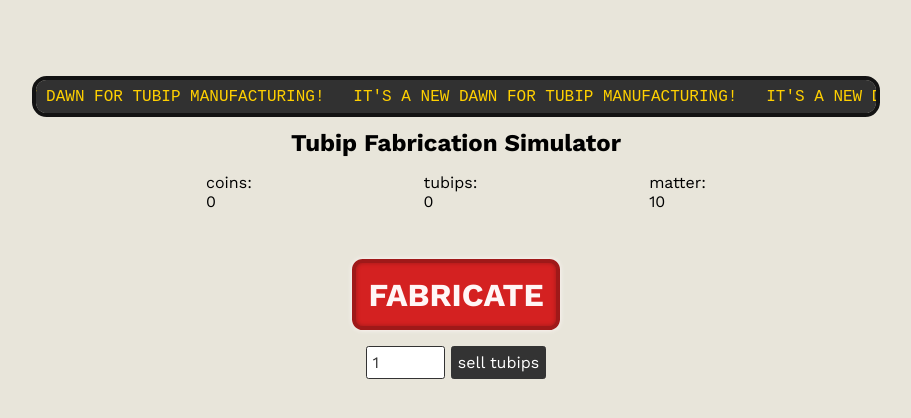
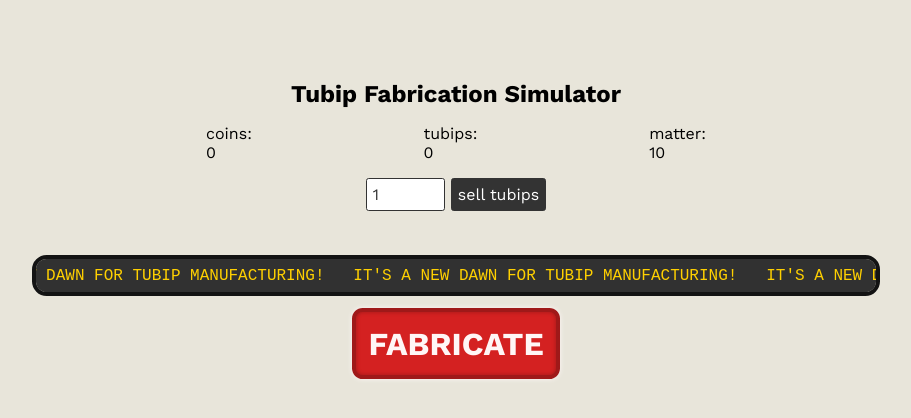
Before and after one commit to hs7t/tubip-fabrication-simulator, a Svelte app: page / in a window 1280 px wide. Shown: the top 418 px of the page, without its empty margins (184-1095 px from the left). Built offline with nearby package versions, Linux system fonts and the light colour scheme.

Commit message:
shuffle elements around sections

```diff
--- a/src/App.svelte
+++ b/src/App.svelte
@@ -12,15 +12,14 @@
 
 <main>
   <section id="overview">
-    <NewsMarquee headline={game.state.news.headline} />
-
     <h1>Tubip Fabrication Simulator</h1>
     <Stats />
+    <NumberInput buttonLabel="sell tubips" onEnter={(response) => { handleTubipSale(response) }} allowNegatives={false}></NumberInput>
   </section>
 
   <section id="economy">
+    <NewsMarquee headline={game.state.news.headline}/>
     <Machine onEnter={() => { handleTubipGeneration() }} machineType={game.state.machineType} />
-    <NumberInput buttonLabel="sell tubips" onEnter={(response) => { handleTubipSale(response) }} allowNegatives={false}></NumberInput>
   </section>
 </main>
 
```
